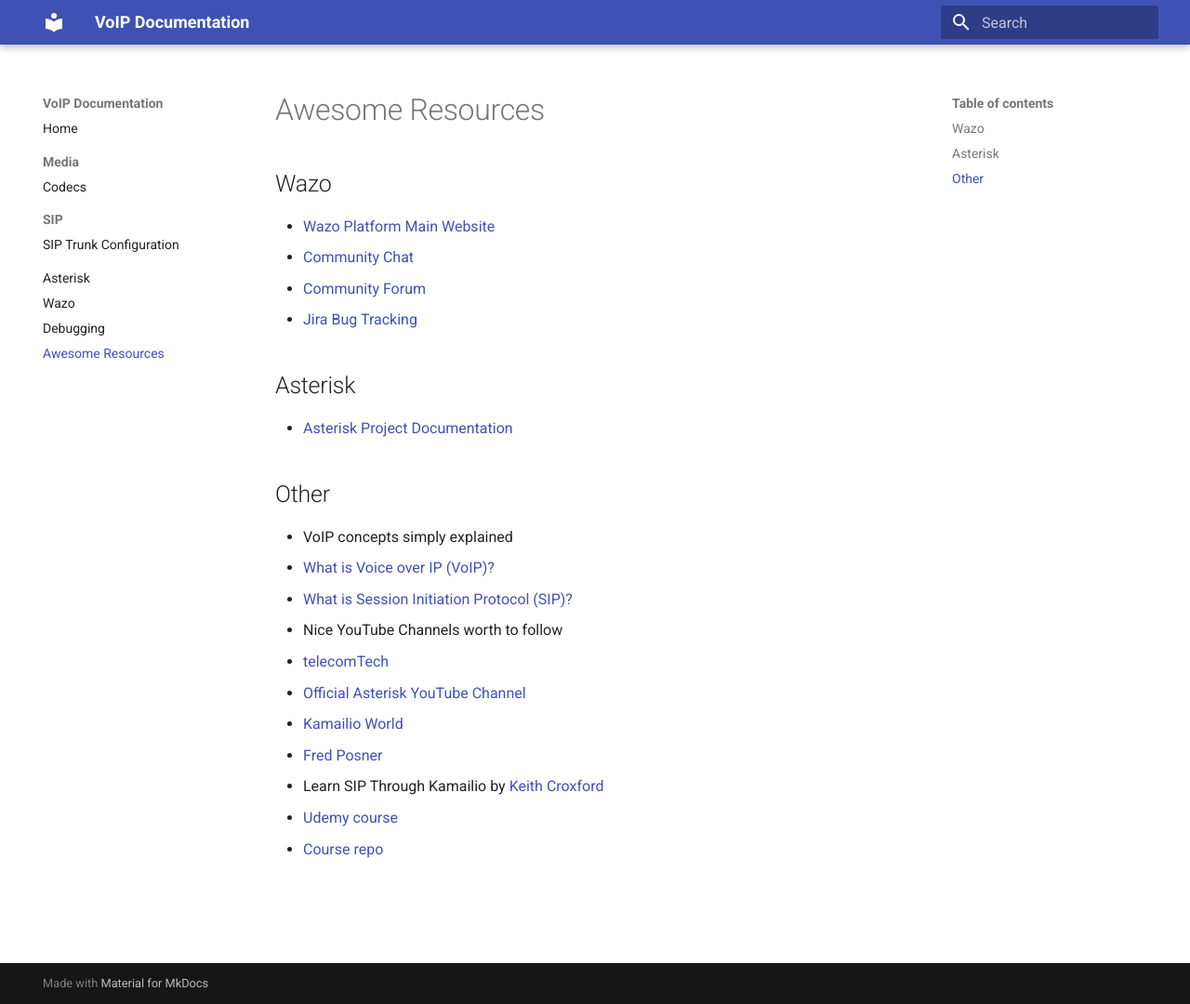
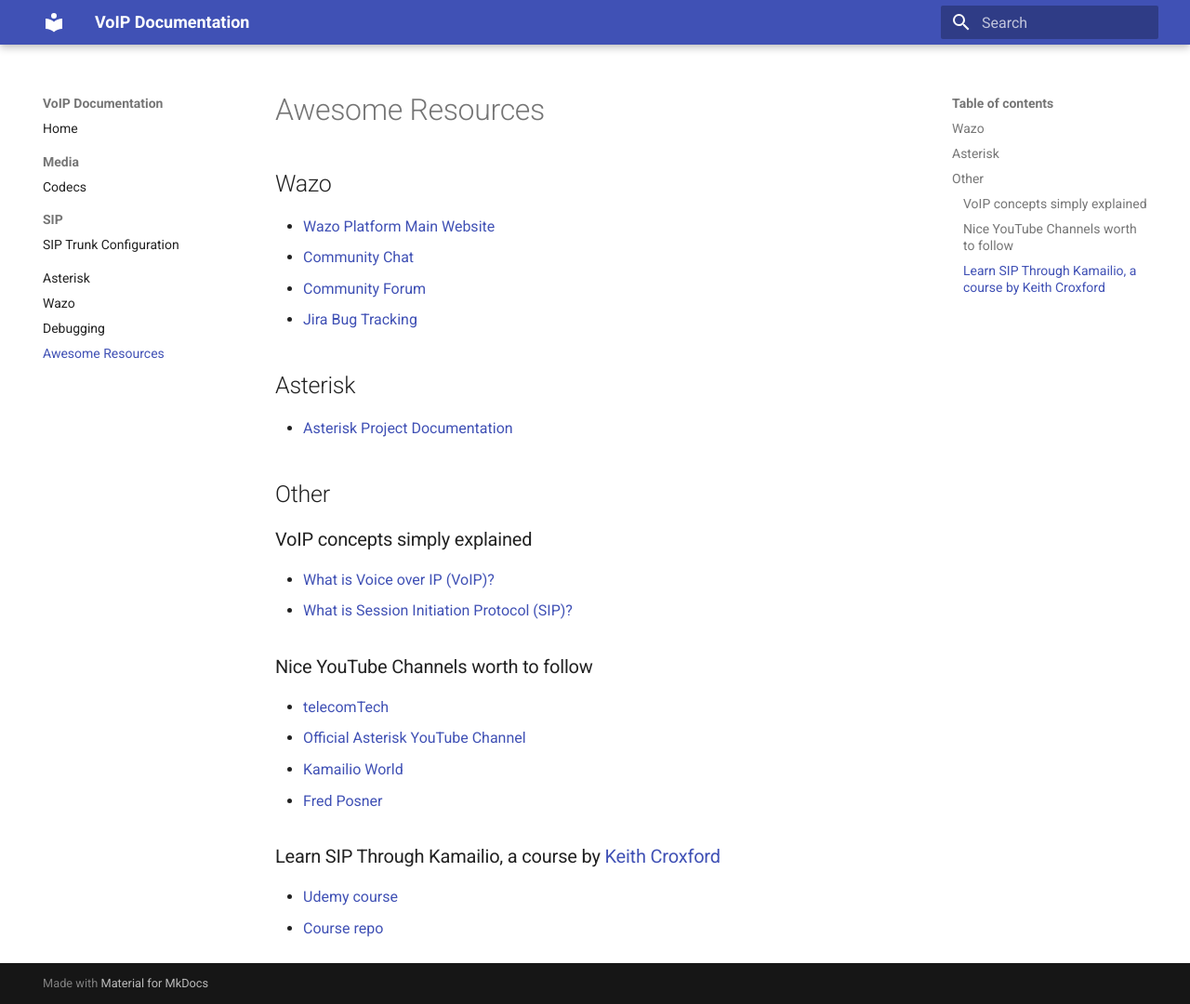
Before and after one commit to SergeBayet/voip-docs, an MkDocs documentation site: the page built from docs/resources.md, in a window 1280 px wide and 1080 px high. Shown: the whole window at 93% size. Built offline with MkDocs 1.6.1 and Material for MkDocs 9.7.7, drawn with Linux system fonts in a browser that asks for light colours.

Commit message:
[FIX] indentation in awesome resources

```diff
--- a/docs/resources.md
+++ b/docs/resources.md
@@ -13,16 +13,16 @@
 
 ## Other
 
-- VoIP concepts simply explained
-  - [What is Voice over IP (VoIP)?](https://www.youtube.com/watch?v=bTOlXJn_KSM)
-  - [What is Session Initiation Protocol (SIP)?](https://www.youtube.com/watch?v=HRoejedTl6A)
+### VoIP concepts simply explained
+- [What is Voice over IP (VoIP)?](https://www.youtube.com/watch?v=bTOlXJn_KSM)
+- [What is Session Initiation Protocol (SIP)?](https://www.youtube.com/watch?v=HRoejedTl6A)
 
-- Nice YouTube Channels worth to follow
-  - [telecomTech](https://www.youtube.com/@telecomTech.explained)
-  - [Official Asterisk YouTube Channel](https://www.youtube.com/@asteriskvideos)
-  - [Kamailio World](https://www.youtube.com/@KamailioWorld)
-  - [Fred Posner](https://www.youtube.com/@FredPosner)
+### Nice YouTube Channels worth to follow
+- [telecomTech](https://www.youtube.com/@telecomTech.explained)
+- [Official Asterisk YouTube Channel](https://www.youtube.com/@asteriskvideos)
+- [Kamailio World](https://www.youtube.com/@KamailioWorld)
+- [Fred Posner](https://www.youtube.com/@FredPosner)
 
-- Learn SIP Through Kamailio by [Keith Croxford](https://github.com/keithcroxford)
-  - [Udemy course](https://www.udemy.com/course/learn-sip-through-kamailio)
-  - [Course repo](https://github.com/keithcroxford/kamailio-course)
+### Learn SIP Through Kamailio, a course by [Keith Croxford](https://github.com/keithcroxford)
+- [Udemy course](https://www.udemy.com/course/learn-sip-through-kamailio)
+- [Course repo](https://github.com/keithcroxford/kamailio-course)
```
